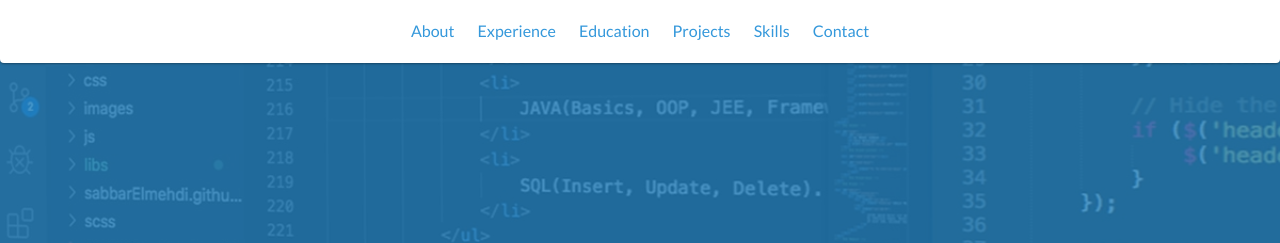
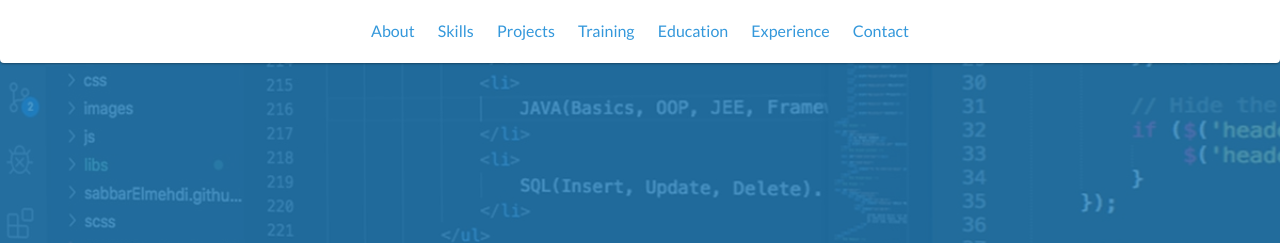
Before and after one commit to sabbarmehdi/sabbarElmehdi.github.io, a website: page index.html in a window 1280 px wide. Shown: the top 243 px of the page. Drawn offline with nearby package versions, Linux system fonts and the light colour scheme.

Commit message:
Update mapping

```diff
--- a/index.html
+++ b/index.html
@@ -28,16 +28,19 @@
                 <a href="#about">About</a>
             </li>
             <li>
-                <a href="#experience">Experience</a>
-            </li>
-            <li>
-                <a href="#education">Education</a>
+                <a href="#skills">Skills</a>
             </li>
             <li>
                 <a href="#projects">Projects</a>
             </li>
             <li>
-                <a href="#skills">Skills</a>
+                <a href="#training">Training</a>
+            </li>
+            <li>
+                <a href="#edcation">Education</a>
+            </li>
+            <li>
+                <a href="#experience">Experience</a>
             </li>
             <li>
                 <a href="#contact">Contact</a>
@@ -151,7 +154,7 @@
     <!-- End #projects -->
     <div id="education">
         <!-- Professional Training section -->
-        <h2 class="heading">Professional Training </h2>
+        <h2 id="training" class="heading">Professional Training </h2>
         <div class="education-block">
             <h3>Palim Project, Enabel</h3>
             <span class="education-date">Nov 2019 - April 2020</span>
@@ -174,7 +177,7 @@
                 </li>
             </ul>
         </div>
-        <div class="education-block">
+        <div id="edcation" class="education-block">
             <h3>Palim Project (Additional training), Enabel</h3>
             <span class="education-date">May 2019 - Present</span>
             <h4>Front-End Web Application</h4>
```
